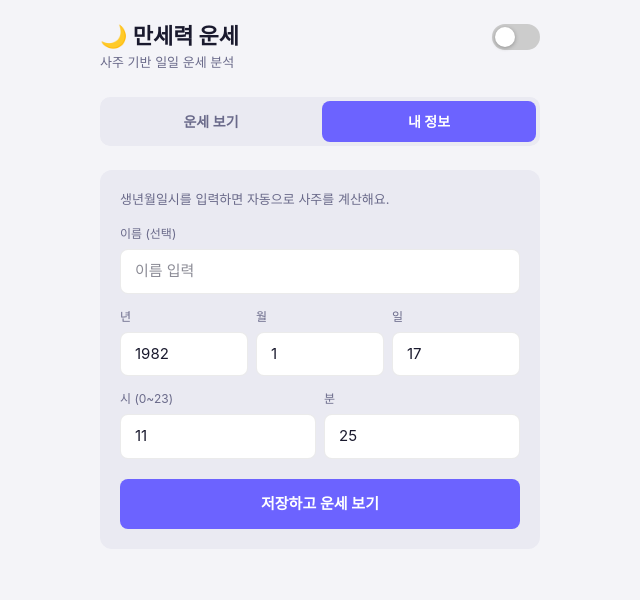
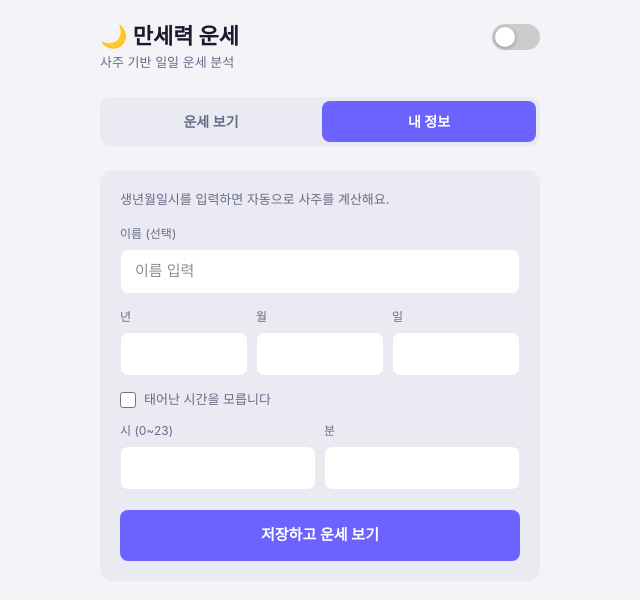
Before and after one commit to Mskim17/manse-fortune, a Next.js app: page / in a window 1280 px wide. Both pictures are taken after a click on the button "내 정보 입력하기". Shown: the top 600 px of the page, without its empty margins (320-960 px from the left). Built offline with nearby package versions, Linux system fonts and the light colour scheme; a web font is replaced by a local one.

Commit message:
unknown time add

```diff
--- a/app/api/saju/route.ts
+++ b/app/api/saju/route.ts
@@ -2,24 +2,26 @@ import { NextRequest, NextResponse } from "next/server";
 import { solarToLunar, calculateSaju } from "@fullstackfamily/manseryeok";
 
 export async function POST(req: NextRequest) {
-  const { birthYear, birthMonth, birthDay, birthHour, targetDate } = await req.json();
+  const { birthYear, birthMonth, birthDay, birthHour, unknownHour, targetDate } = await req.json();
 
-  // 오늘 일진 계산
   const [year, month, day] = targetDate.split("-").map(Number);
   const dayInfo = solarToLunar(year, month, day);
 
-  // 사주 계산
-  const saju = calculateSaju(birthYear, birthMonth, birthDay, birthHour, 0);
+  // 시간 모를 때 시주 계산 안함
+  const saju = unknownHour
+    ? calculateSaju(birthYear, birthMonth, birthDay, 0, 0)
+    : calculateSaju(birthYear, birthMonth, birthDay, birthHour, 0);
 
   return NextResponse.json({
-    dayPillar: dayInfo.gapja.dayPillar,      // 오늘 일진
-    monthPillar: dayInfo.gapja.monthPillar,  // 월건
-    yearPillar: dayInfo.gapja.yearPillar,    // 세운
+    dayPillar: dayInfo.gapja.dayPillar,
+    monthPillar: dayInfo.gapja.monthPillar,
+    yearPillar: dayInfo.gapja.yearPillar,
+    unknownHour,
     saju: {
       year: saju.yearPillar,
       month: saju.monthPillar,
       day: saju.dayPillar,
-      hour: saju.hourPillar,
+      hour: unknownHour ? "미상" : saju.hourPillar,
     }
   });
 }
--- a/app/page.tsx
+++ b/app/page.tsx
@@ -9,6 +9,7 @@ interface BirthInfo {
   hour: number;
   minute: number;
   name: string;
+  unknownHour: boolean;
 }
 
 interface FortuneResult {
@@ -185,11 +186,18 @@ export default function Home() {
   useEffect(() => setMounted(true), []);
 
   const [birth, setBirth] = useState<BirthInfo>({
-    year: 1982, month: 1, day: 17, hour: 11, minute: 25, name: ""
+    year: "" as any, month: "" as any, day: "" as any, hour: "" as any, minute: "" as any, name: "", unknownHour: false
   });
   const [targetDate, setTargetDate] = useState(() => {
     const today = new Date();
-    return today.toISOString().split("T")[0];
+    const year = today.getFullYear();
+    const month = String(today.getMonth() + 1).padStart(2, '0');
+    const date = String(today.getDate()).padStart(2, '0');
+    const week = ['일', '월', '화', '수', '목', '금', '토'];
+    const dayOfWeek = week[today.getDay()];
+    console.log(`${year}-${month}-${date} (${dayOfWeek})`);
+    return `${year}-${month}-${date}`;
+    // return today.toISOString().split("T")[0];
   });
   const [result, setResult] = useState<FortuneResult | null>(null);
   const [loading, setLoading] = useState(false);
@@ -222,6 +230,7 @@ export default function Home() {
           birthMonth: birth.month,
           birthDay: birth.day,
           birthHour: birth.hour,
+          unknownHour: birth.unknownHour,
           targetDate,
         }),
       });
@@ -324,16 +333,49 @@ export default function Home() {
                 </div>
               </div>
 
+              {/* 시간 모름 체크박스 */}
+              <div style={{ display: "flex", alignItems: "center", gap: 8, marginBottom: 12 }}>
+                <input
+                  type="checkbox"
+                  id="unknownHour"
+                  checked={birth.unknownHour}
+                  onChange={(e) => setBirth({ ...birth, unknownHour: e.target.checked })}
+                  style={{ width: 16, height: 16, cursor: "pointer", accentColor: "#6c63ff" }}
+                />
+                <label htmlFor="unknownHour" style={{ fontSize: 13, color: "var(--muted)", cursor: "pointer" }}>
+                  태어난 시간을 모릅니다
+                </label>
+              </div>
+
+              {/* 시/분 입력 */}
               <div style={{ display: "grid", gridTemplateColumns: "1fr 1fr", gap: 8, marginBottom: 20 }}>
                 <div>
-                  <label style={{ fontSize: 12, color: "var(--muted)", display: "block", marginBottom: 6 }}>시 (0~23)</label>
-                  <input type="number" min={0} max={23} value={birth.hour} onChange={(e) => setBirth({ ...birth, hour: Number(e.target.value) })}
-                    style={inputStyle} />
+                  <label style={{ fontSize: 12, color: birth.unknownHour ? "var(--border)" : "var(--muted)", display: "block", marginBottom: 6 }}>시 (0~23)</label>
+                  <input
+                    type="number" min={0} max={23}
+                    value={birth.hour}
+                    onChange={(e) => setBirth({ ...birth, hour: Number(e.target.value) })}
+                    disabled={birth.unknownHour}
+                    style={{
+                      ...inputStyle,
+                      opacity: birth.unknownHour ? 0.4 : 1,
+                      cursor: birth.unknownHour ? "not-allowed" : "text",
+                    }}
+                  />
                 </div>
                 <div>
-                  <label style={{ fontSize: 12, color: "var(--muted)", display: "block", marginBottom: 6 }}>분</label>
-                  <input type="number" min={0} max={59} value={birth.minute} onChange={(e) => setBirth({ ...birth, minute: Number(e.target.value) })}
-                    style={inputStyle} />
+                  <label style={{ fontSize: 12, color: birth.unknownHour ? "var(--border)" : "var(--muted)", display: "block", marginBottom: 6 }}>분</label>
+                  <input
+                    type="number" min={0} max={59}
+                    value={birth.minute}
+                    onChange={(e) => setBirth({ ...birth, minute: Number(e.target.value) })}
+                    disabled={birth.unknownHour}
+                    style={{
+                      ...inputStyle,
+                      opacity: birth.unknownHour ? 0.4 : 1,
+                      cursor: birth.unknownHour ? "not-allowed" : "text",
+                    }}
+                  />
                 </div>
               </div>
 
@@ -388,9 +430,9 @@ export default function Home() {
                   <p style={{ fontSize: 11, color: "#6c63ff", letterSpacing: "0.1em", textTransform: "uppercase", marginBottom: 8 }}>// 사주 원국</p>
                   <div style={{ display: "grid", gridTemplateColumns: "repeat(4, 1fr)", gap: 6 }}>
                     {[["시", result.saju.hour], ["일", result.saju.day], ["월", result.saju.month], ["년", result.saju.year]].map(([label, value]) => (
-                      <div key={label} style={{ background: "var(--card)", borderRadius: 8, padding: "10px 6px", textAlign: "center" }}>
+                      <div key={label} style={{ background: "var(--card2)", borderRadius: 8, padding: "10px 6px", textAlign: "center" }}>
                         <div style={{ fontSize: 11, color: "var(--muted)", marginBottom: 4 }}>{label}</div>
-                        <div style={{ fontSize: 16, fontWeight: 600, color: "var(--text)" }}>{value}</div>
+                        <div style={{ fontSize: 16, fontWeight: 600, color: value === "-" ? "var(--muted)" : "var(--text)" }}>{value}</div>
                       </div>
                     ))}
                   </div>
```
